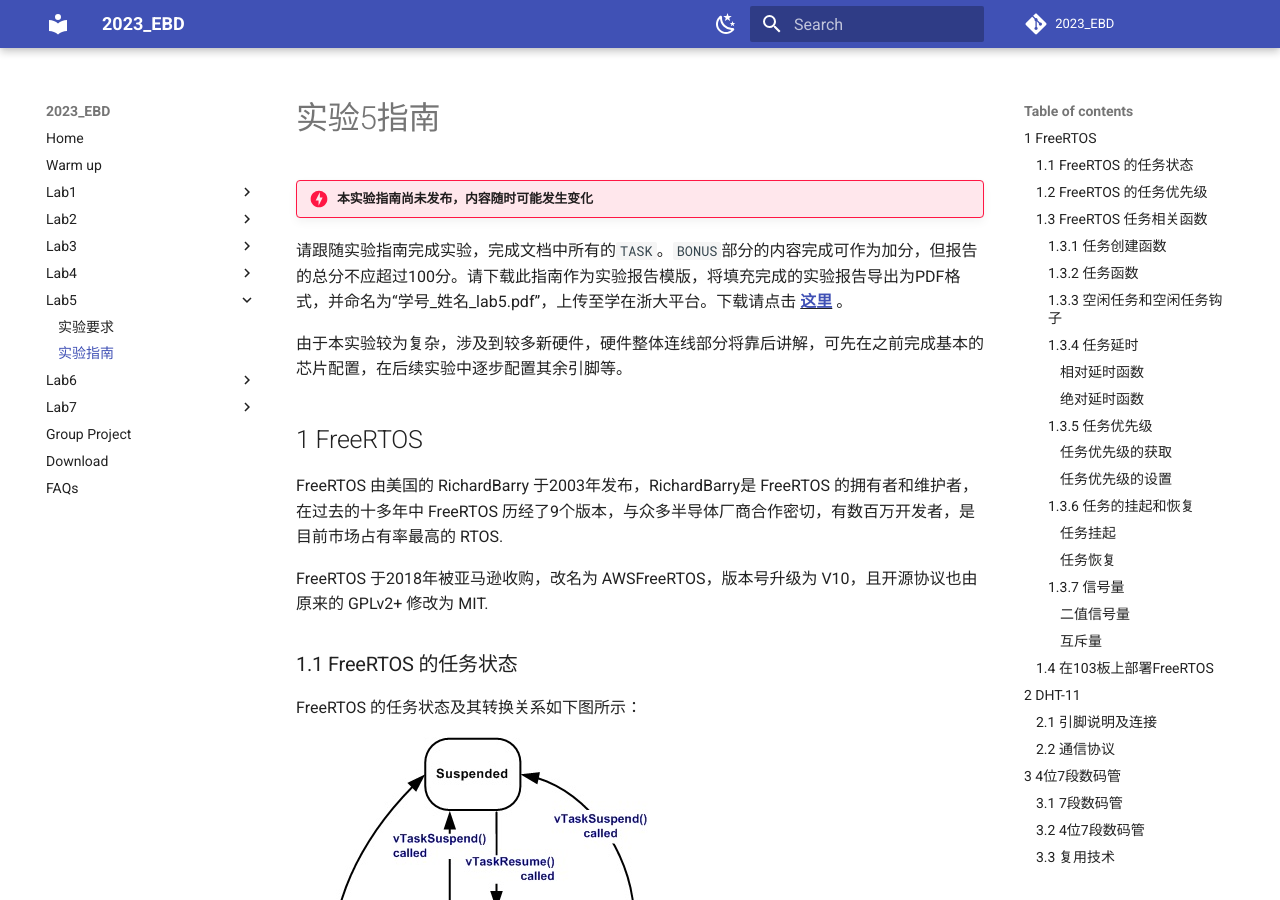
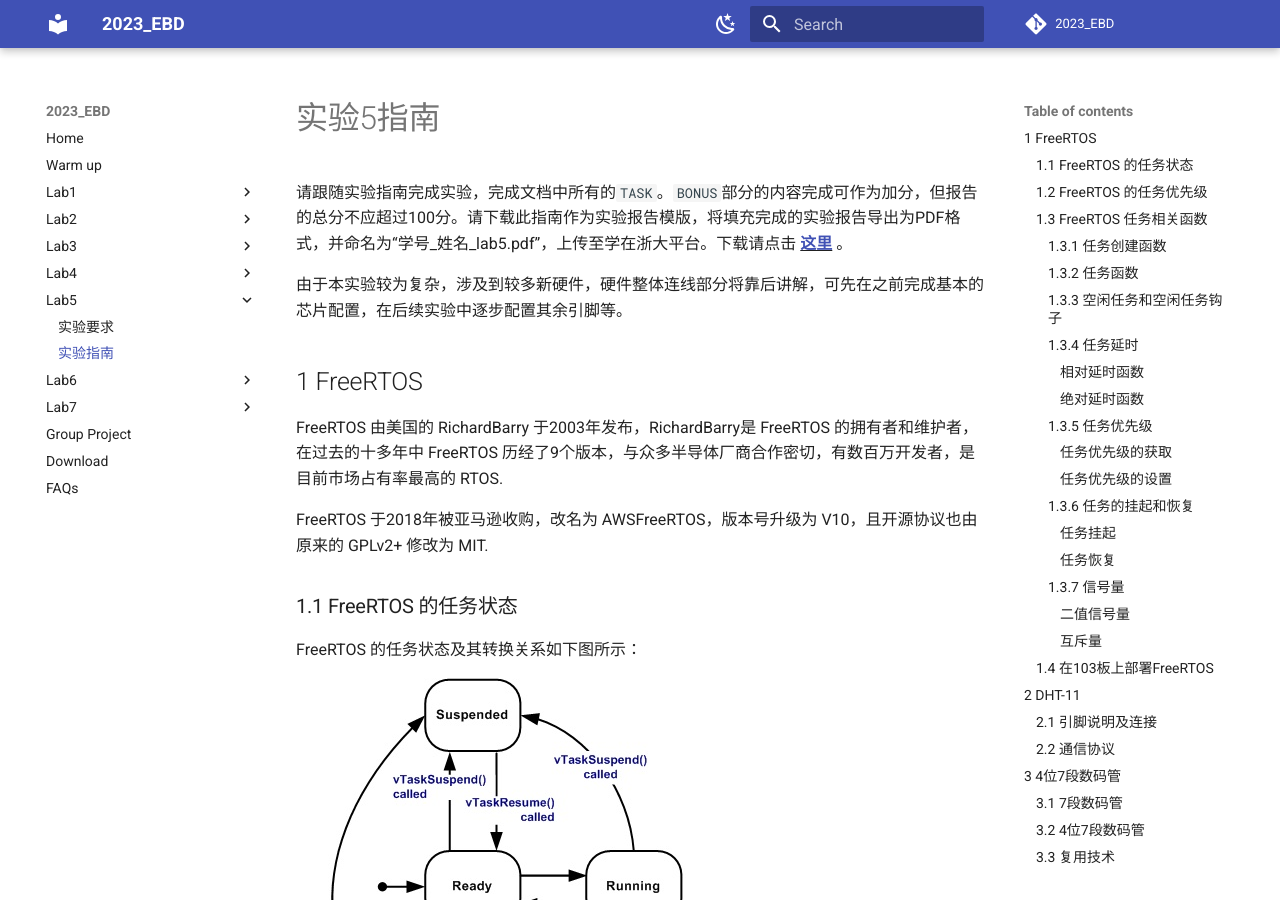
Before and after one commit to zjuerDFL/2023_EBD, an MkDocs documentation site: the page built from docs/docs/lab5/lab5_guide.md, in a window 1280 px wide and 900 px high. Built offline with MkDocs 1.6.1 and Material for MkDocs 9.7.7, drawn with Linux system fonts in a browser that asks for light colours; comment, search, counter and statistics services are not loaded.

Commit message:
release lab5

```diff
--- a/docs/docs/lab5/lab5.md
+++ b/docs/docs/lab5/lab5.md
@@ -1,8 +1,8 @@
 # 实验5: 温度计
 
-!!! danger "本实验尚未发布，内容随时可能发生变化"
+<!-- !!! danger "本实验尚未发布，内容随时可能发生变化" -->
 
-<div style="display:none">
+<!-- <div style="display:none"> -->
 
 这个实验的目的是理解FreeRTOS的任务调度方式，编写FreeRTOS的应用程序，通过寄存器直接操纵GPIO来驱动外部设备。
 
@@ -63,4 +63,6 @@
 
 ## 验收要求
 
-</div>
+
+
+<!-- </div> -->
--- a/docs/docs/lab5/lab5_guide.md
+++ b/docs/docs/lab5/lab5_guide.md
@@ -1,6 +1,6 @@
 # 实验5指南
 
-!!! danger "本实验指南尚未发布，内容随时可能发生变化"
+<!-- !!! danger "本实验指南尚未发布，内容随时可能发生变化" -->
 
 <!-- <div style="display:none"> -->
 
```
Also changed, not shown: docs/docs/download.md (+4 -0 lines).
